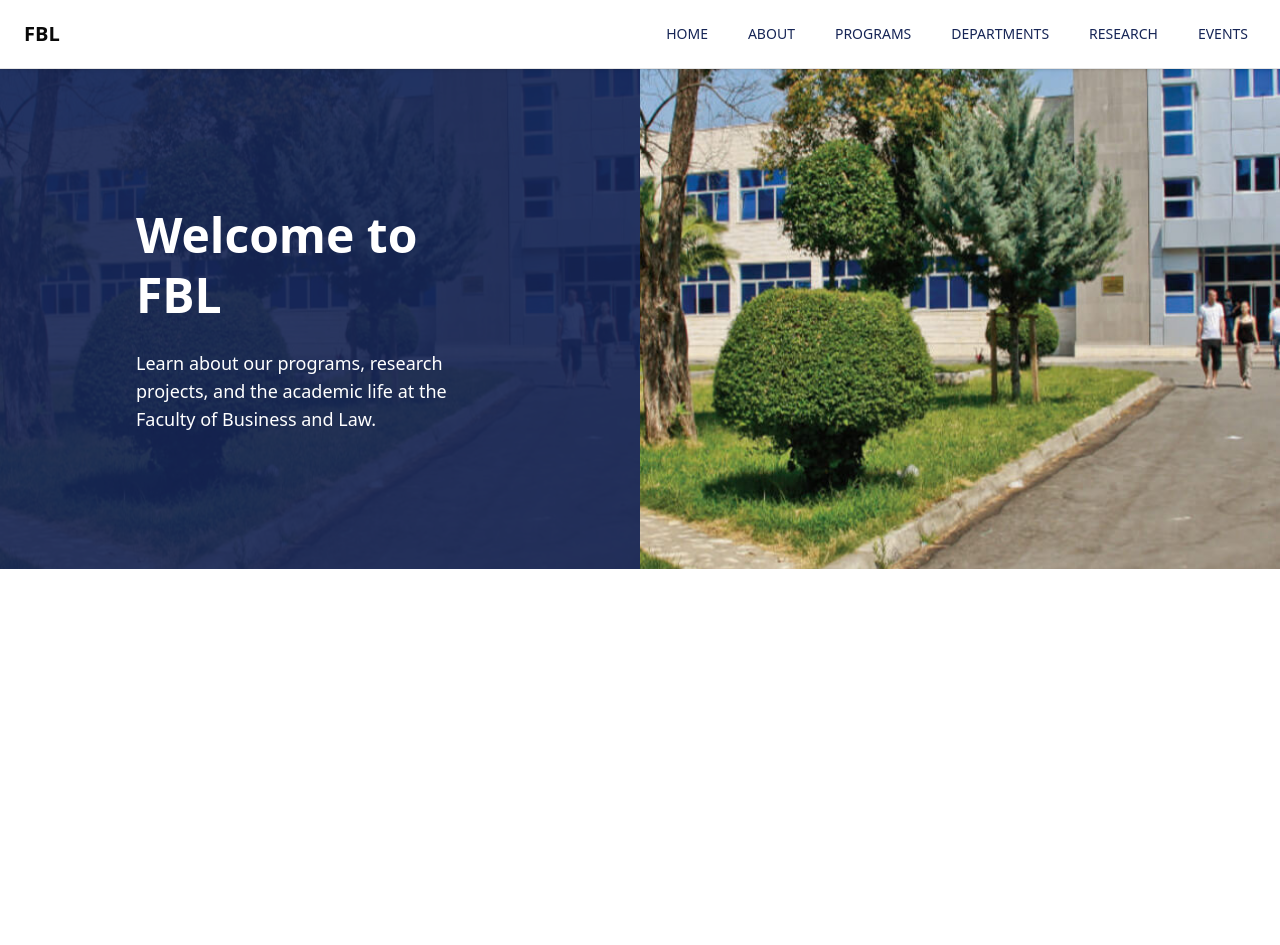
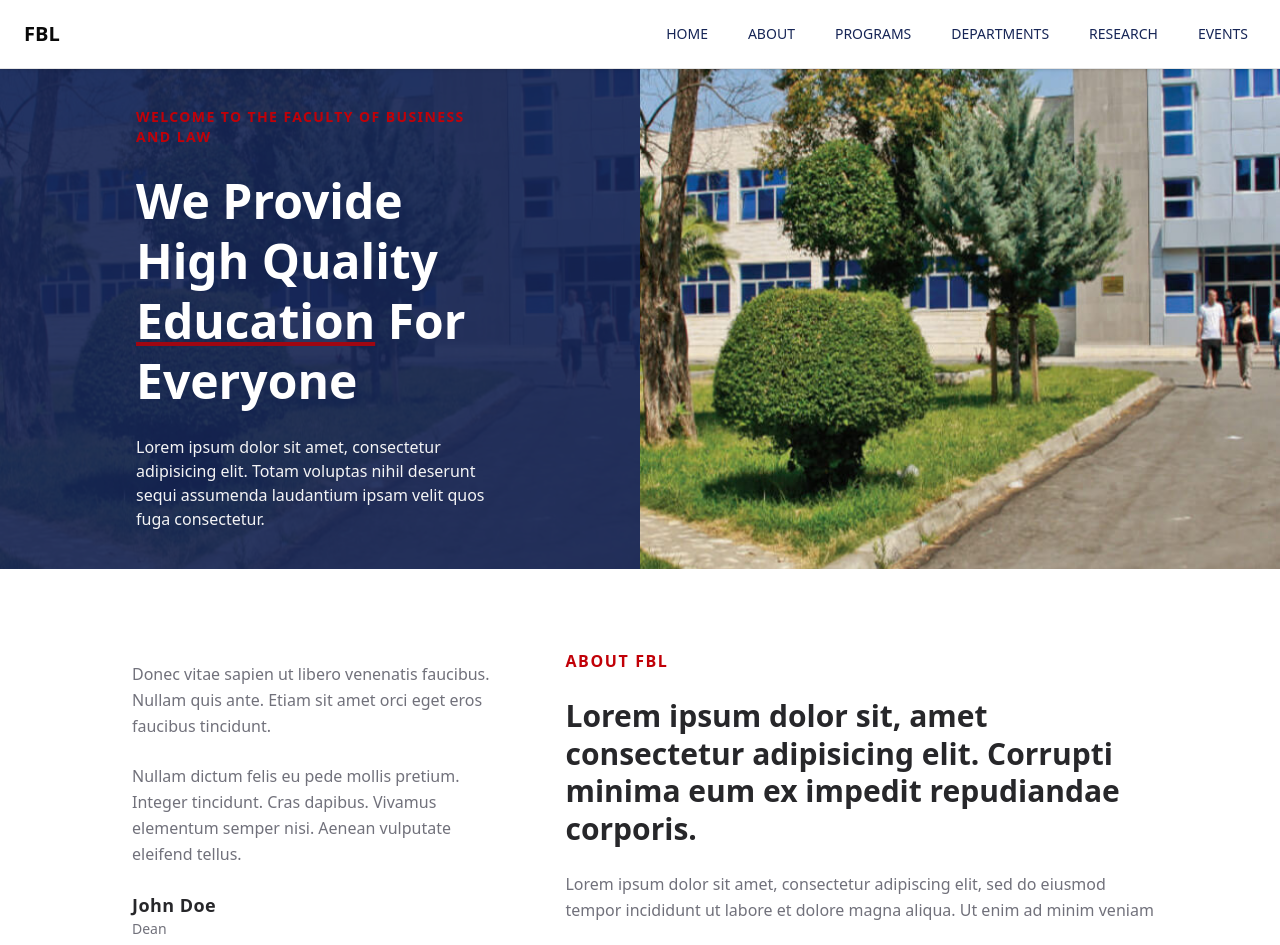
Before and after one commit to ecerri22/fbl-website, a Next.js app: page / in a window 1280 px wide. Shown: the top 945 px of the page. Before the commit the page ends 869 px from the top, so only its background shows below. Built offline with nearby package versions, Linux system fonts and the light colour scheme.

Commit message:
about section home

```diff
--- a/src/app/page.tsx
+++ b/src/app/page.tsx
@@ -14,12 +14,12 @@ export default function Home() {
 
           {/* Content */}
           <div className="relative z-10 flex flex-col justify-center h-full space-y-6 text-white">
+            <p className="text-sm text-red-700 font-bold uppercase tracking-widest px-4">Welcome to the Faculty of Business and Law</p>
             <h1 className="text-4xl md:text-5xl font-semibold leading-tight px-4">
-              Welcome to FBL
+              We Provide High Quality <span className="underline decoration-red-800">Education</span> For Everyone
             </h1>
-            <p className="text-lg px-4">
-              Learn about our programs, research projects, and the
-              academic life at the Faculty of Business and Law.
+            <p className="px-4 text-base text-zinc-100">
+              Lorem ipsum dolor sit amet, consectetur adipisicing elit. Totam voluptas nihil deserunt sequi assumenda laudantium ipsam velit quos fuga consectetur.
             </p>
           </div>
         </div>
@@ -37,6 +37,40 @@ export default function Home() {
         </div>
 
       </section>
+
+      {/* ABOUT SECTION  */}
+      <section className=" flex flex-col md:flex-row gap-12 px-30 py-20 items-start">
+        {/* LEFT SIDE */}
+        <div className="space-y-6 p-3 basis-[40%]">
+          <p className="text-zinc-500 text-base leading-relaxed">
+            Donec vitae sapien ut libero venenatis faucibus. Nullam quis ante. Etiam sit amet orci eget eros faucibus tincidunt.
+          </p>
+          <p className="text-zinc-500 text-base leading-relaxed">
+            Nullam dictum felis eu pede mollis pretium. Integer tincidunt. Cras dapibus. Vivamus elementum semper nisi. Aenean vulputate eleifend tellus.
+          </p>
+
+          <div>
+            <h6 className="text-zinc-800 font-bold text-lg tracking-wide">John Doe</h6>
+            <p className="text-sm text-zinc-500">Dean</p>
+          </div>
+        </div>
+
+        {/* RIGHT SIDE – About Section */}
+        <div className="space-y-6 basis-[60%]">
+          <h6 className="text-md font-semibold text-red-700 uppercase tracking-widest">About FBL</h6>
+          <h2 className="text-3xl font-extrabold text-zinc-800 leading-tight">
+            Lorem ipsum dolor sit, amet consectetur adipisicing elit. Corrupti minima eum ex impedit repudiandae corporis.
+          </h2>
+          <p className="text-base text-zinc-500 leading-relaxed">
+            Lorem ipsum dolor sit amet, consectetur adipiscing elit, sed do eiusmod tempor incididunt ut labore et dolore magna aliqua. Ut enim ad minim veniam
+          </p>
+          <button className="bg-red-700 hover:bg-red-800 transition text-white font-semibold text-xs uppercase px-6 py-3 tracking-wider">
+            Read More
+          </button>
+        </div>
+      </section>
+
+
     </main>
   );
 }
```
